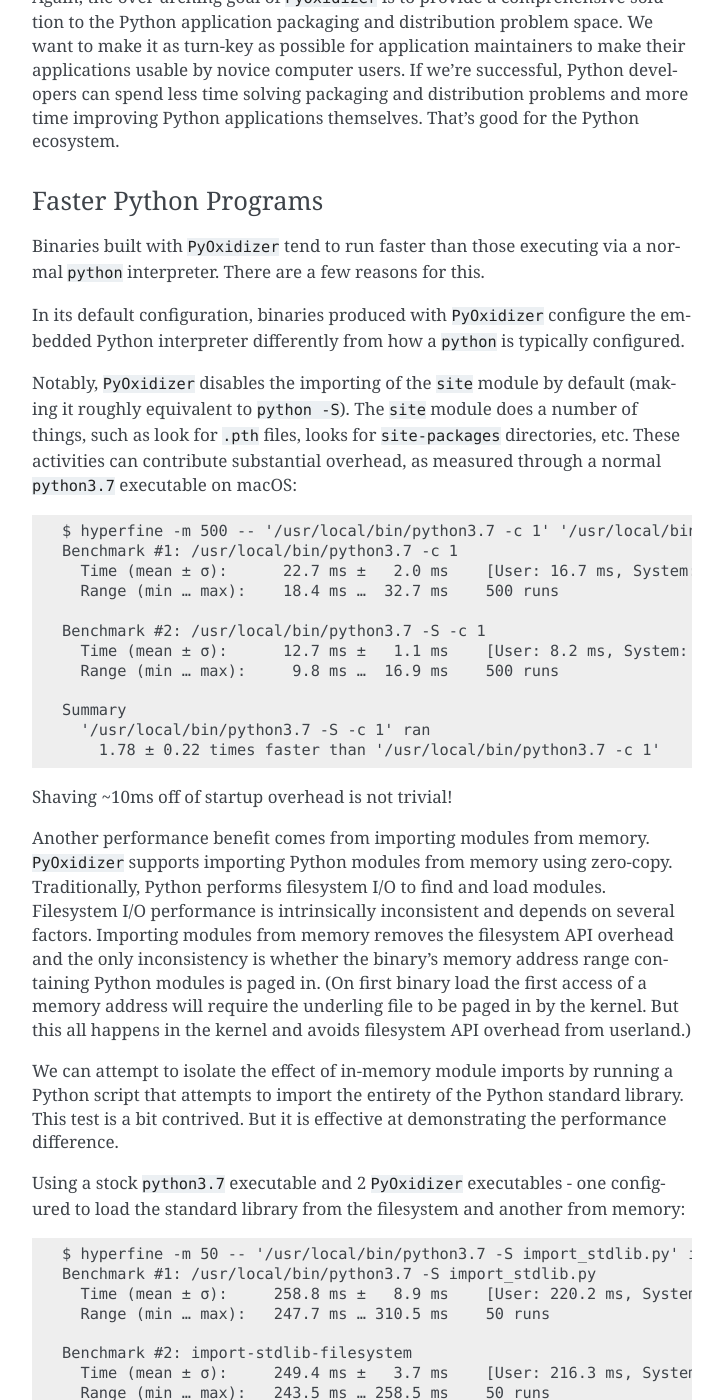
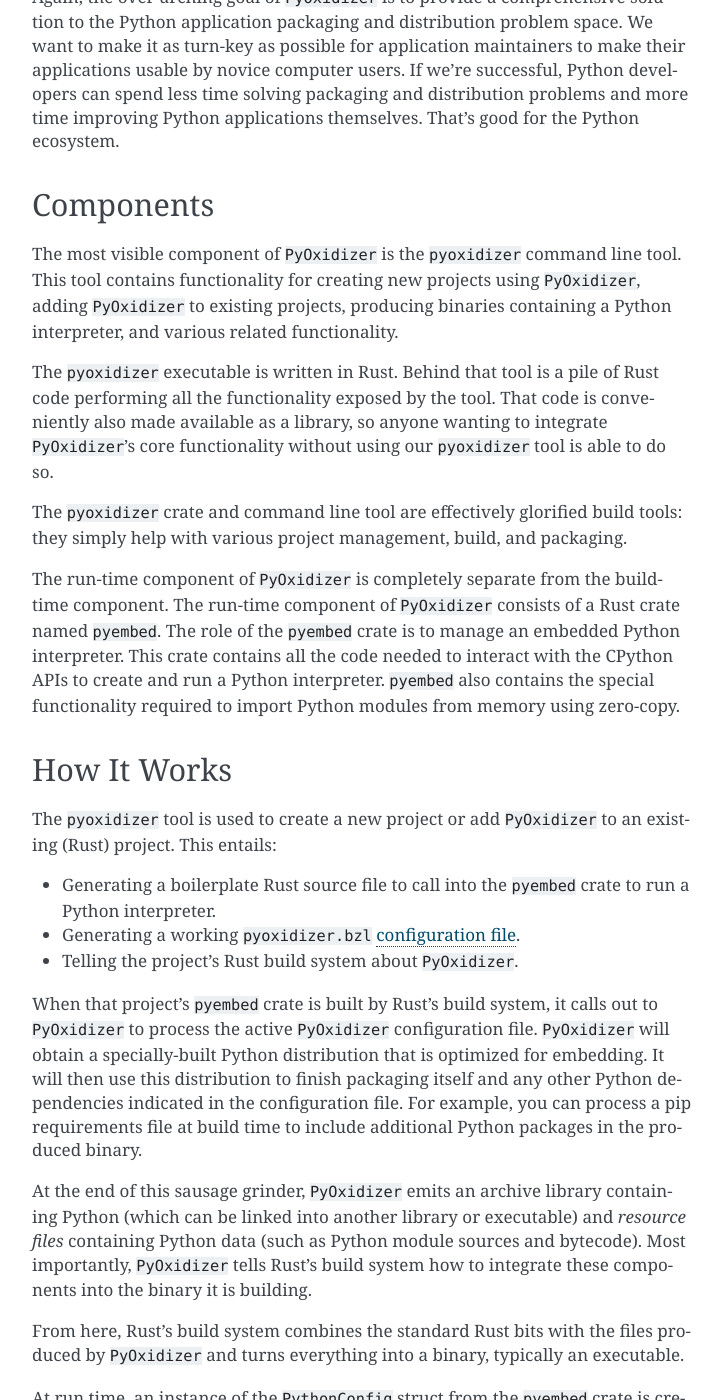
Before and after one commit to indygreg/PyOxidizer, a Sphinx documentation site: the page built from docs/overview.rst, in a window 1280 px wide and 1400 px high, scrolled down 1605 px. Shown: the whole window, without its empty margins (388-1111 px from the left). Built offline with Sphinx 7.4.7, drawn with Linux system fonts in a browser that asks for light colours; the version number could not be read and is left out; some of the changed text lies outside the part shown.

Commit message:
docs: extract performance notes to own page
And add numbers from Mercurial's test harness.

```diff
--- a/docs/overview.rst
+++ b/docs/overview.rst
@@ -86,84 +86,6 @@
 problems and more time improving Python applications themselves. That's
 good for the Python ecosystem.
 
-.. _better_performance:
-
-Faster Python Programs
-----------------------
-
-Binaries built with ``PyOxidizer`` tend to run faster than those
-executing via a normal ``python`` interpreter. There are a few reasons
-for this.
-
-In its default configuration, binaries produced with ``PyOxidizer`` configure
-the embedded Python interpreter differently from how a ``python`` is
-typically configured.
-
-Notably, ``PyOxidizer`` disables the importing of the ``site`` module by
-default (making it roughly equivalent to ``python -S``). The ``site`` module
-does a number of things, such as look for ``.pth`` files, looks for
-``site-packages`` directories, etc. These activities can contribute
-substantial overhead, as measured through a normal ``python3.7`` executable
-on macOS::
-
-   $ hyperfine -m 500 -- '/usr/local/bin/python3.7 -c 1' '/usr/local/bin/python3.7 -S -c 1'
-   Benchmark #1: /usr/local/bin/python3.7 -c 1
-     Time (mean ± σ):      22.7 ms ±   2.0 ms    [User: 16.7 ms, System: 4.2 ms]
-     Range (min … max):    18.4 ms …  32.7 ms    500 runs
-
-   Benchmark #2: /usr/local/bin/python3.7 -S -c 1
-     Time (mean ± σ):      12.7 ms ±   1.1 ms    [User: 8.2 ms, System: 2.9 ms]
-     Range (min … max):     9.8 ms …  16.9 ms    500 runs
-
-   Summary
-     '/usr/local/bin/python3.7 -S -c 1' ran
-       1.78 ± 0.22 times faster than '/usr/local/bin/python3.7 -c 1'
-
-Shaving ~10ms off of startup overhead is not trivial!
-
-Another performance benefit comes from importing modules from memory.
-``PyOxidizer`` supports importing Python modules from memory using
-zero-copy. Traditionally, Python performs filesystem I/O to find and load
-modules. Filesystem I/O performance is intrinsically inconsistent and depends
-on several factors. Importing modules from memory removes the filesystem
-API overhead and the only inconsistency is whether the binary's memory
-address range containing Python modules is paged in. (On first binary load
-the first access of a memory address will require the underling file to be
-paged in by the kernel. But this all happens in the kernel and avoids
-filesystem API overhead from userland.)
-
-We can attempt to isolate the effect of in-memory module imports by running
-a Python script that attempts to import the entirety of the Python standard
-library. This test is a bit contrived. But it is effective at demonstrating
-the performance difference.
-
-Using a stock ``python3.7`` executable and 2 ``PyOxidizer`` executables - one
-configured to load the standard library from the filesystem and another from
-memory::
-
-   $ hyperfine -m 50 -- '/usr/local/bin/python3.7 -S import_stdlib.py' import-stdlib-filesystem import-stdlib-memory
-   Benchmark #1: /usr/local/bin/python3.7 -S import_stdlib.py
-     Time (mean ± σ):     258.8 ms ±   8.9 ms    [User: 220.2 ms, System: 34.4 ms]
-     Range (min … max):   247.7 ms … 310.5 ms    50 runs
-
-   Benchmark #2: import-stdlib-filesystem
-     Time (mean ± σ):     249.4 ms ±   3.7 ms    [User: 216.3 ms, System: 29.8 ms]
-     Range (min … max):   243.5 ms … 258.5 ms    50 runs
-
-   Benchmark #3: import-stdlib-memory
-     Time (mean ± σ):     217.6 ms ±   6.4 ms    [User: 200.4 ms, System: 13.7 ms]
-     Range (min … max):   207.9 ms … 243.1 ms    50 runs
-
-   Summary
-     'import-stdlib-memory' ran
-       1.15 ± 0.04 times faster than 'import-stdlib-filesystem'
-       1.19 ± 0.05 times faster than '/usr/local/bin/python3.7 -S import_stdlib.py'
-
-We see that the ``PyOxidizer`` executable importing from the filesystem has
-very similar performance to ``python3.7``. But the ``PyOxidizer`` executable
-importing from memory is clearly faster. These measurements were obtained
-on macOS and the ``import_stdlib.py`` script imports 506 modules.
-
 .. _components:
 
 Components
--- a/docs/packaging.rst
+++ b/docs/packaging.rst
@@ -21,6 +21,7 @@
    packaging_trimming_resources
    packaging_importer
    packaging_resource_files
+   packaging_performance
    packaging_pitfalls
    packaging_masquerading
    packaging_binary_compatibility
--- a/docs/packaging_additional_files.rst
+++ b/docs/packaging_additional_files.rst
@@ -8,7 +8,7 @@
 the compiled executable. This is the ideal method to produce distributable
 Python applications because it can keep the entire application self-contained
 to a single executable and can result in
-:ref:`performance wins <better_performance>`.
+:ref:`performance wins <packaging_performance>`.
 
 But sometimes embedded resources into the binary isn't desired or doesn't
 work. Fear not: PyOxidizer has you covered!
```
Also changed, not shown: docs/packaging_performance.rst (added, +140 -0 lines).
